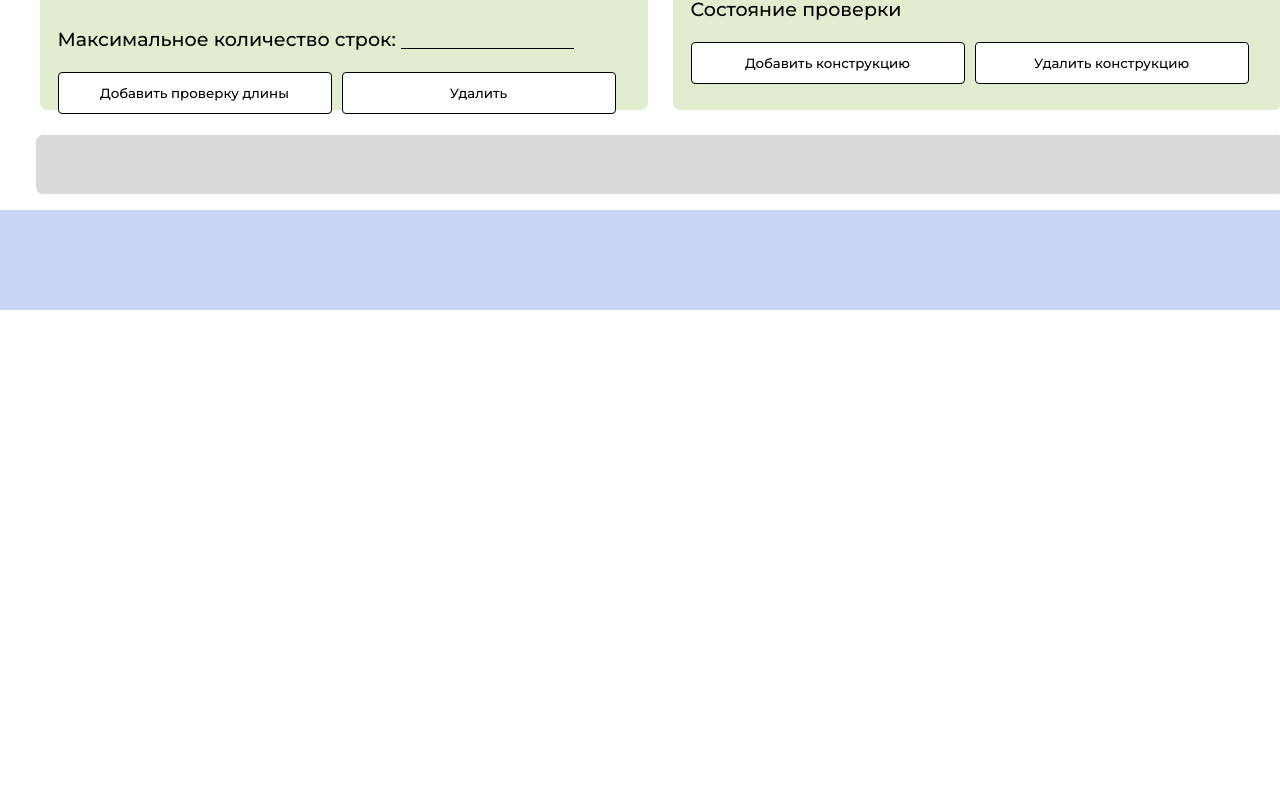
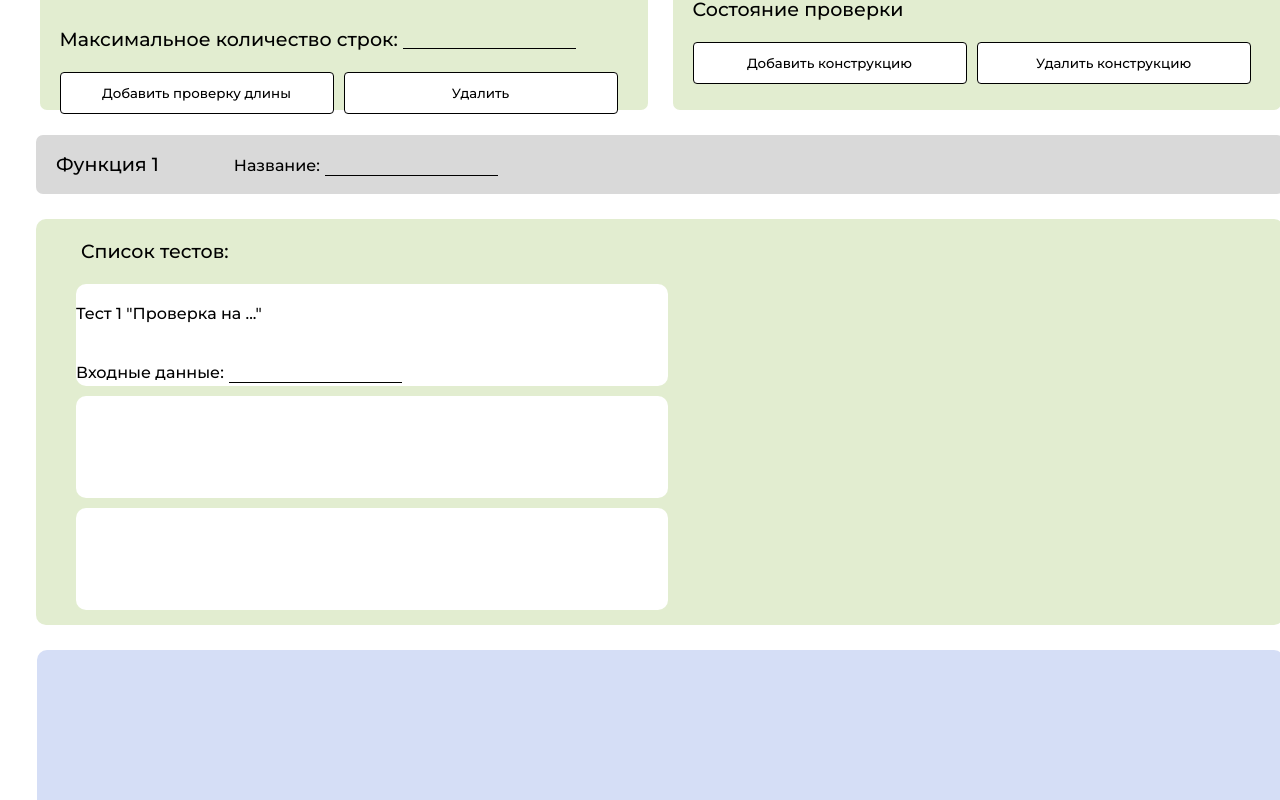
Before and after one commit to DailyPepper/sdo-react, a React (Create React App) app in the folder sdo/: page /editingLaboratoryPrep in a window 1280 px wide. Shown: the part 600-1400 px from the top of the page. Before the commit the page ends 910 px from the top, so only its background shows below. Built offline with nearby package versions, Linux system fonts and the light colour scheme.

Commit message:
new page block

```diff
--- a/sdo/src/components/BreadCrumbs.jsx
+++ b/sdo/src/components/BreadCrumbs.jsx
@@ -31,7 +31,6 @@ const Bread = () => {
         "editingLaboratoryPrep": "Редактирование лабораторной работы",
         "Registration" : "Регистрация",
         "profile" : "Личный кабинет",
-
     };
 
 
--- a/sdo/src/pages/PrepodRedLab/PrepodRedLab.jsx
+++ b/sdo/src/pages/PrepodRedLab/PrepodRedLab.jsx
@@ -5,6 +5,24 @@ const Section = styled.section`
     display: flex;
     justify-content: center;
     flex-wrap: nowrap;
+`
+const BigBlock = styled.div`
+    width: ${({$BigWeight}) => ($BigWeight ? '1248px' : '1247px')};
+    height: ${({$BigHeight}) => ($BigHeight ? '406px' : '357px')};
+    background-color: ${({$BigFon}) => ($BigFon ? '#E2EDD0' : '#D5DEF6')};
+    border-radius: 10px;
+`
+const MinBlock = styled.div`
+    width: 592px;
+    height: 102px;
+    border-radius: 10px;
+    background-color: #FFFFFF;
+
+`
+const UlMinBlock = styled.ul`
+    display: flex;
+    flex-direction: column;
+    gap: 10px;
 `
 const UlList = styled.ul`
     display: flex;
@@ -20,7 +38,7 @@ const UlList = styled.ul`
         list-style-type: none;
     }
     .editing__block-Two{
-    padding: 0px 35px 20px 18px;
+        padding: 0px 30px 0px 20px;
     }
     .editing__block-text{
     color: #000;
@@ -56,6 +74,16 @@ const UlList = styled.ul`
         display: flex;
         gap: 10px;
     }
+    .editing__block{
+        padding: 0px 30px 0px 20px;
+        display: flex;
+        gap: 75px;
+        align-items: baseline;
+    }
+    .editing__block-name{
+        display: flex;
+        align-items: baseline;
+    }
 `
 const List = styled.li`
   width: ${({ $Block }) => ($Block ? '1248px' : '608px')};
@@ -77,9 +105,11 @@ const NameLab = styled.h3`
 const TitleBlock = styled.h3`
     color: #000;
     font-family: "Montserrat";
-    font-size: 19px;
-    font-weight: 500;
+    font-size: ${({$FontSize}) => ($FontSize ? '16px' : '19px')};
+    font-weight: ${({$FontWeight}) => ($FontWeight ? '400' : '500')};
     line-height: 27px;
+    padding-left: ${({$Padding}) => ($Padding ? '45px' : '0px')};
+    /* width: ${({$Width}) => ($Width ? '194px' : '221px')}; */
 `
 const ButtonAdd = styled.button`
     font-family: "Montserrat";
@@ -183,10 +213,60 @@ const PrepodRedLab = () => {
                     </div>
                 </li>
                 <List $Block>
-                    <div className="editing__block-Two">
+                    <div className="editing__block">
+                        <TitleBlock >
+                            Функция 1
+                        </TitleBlock>
+                        <div className="editing__block-name">
+                            <TitleBlock $FontSize $FontWeight>
+                                Название:
+                            </TitleBlock>
+                                <input type="text" className="some-input"/>
+                        </div>
+                    </div>
+                </List>
+                <BigBlock $BigFon $BigHeight $BigWeight>
+                    <div>
+                        <TitleBlock $Padding>
+                            Cписок тестов:
+                        </TitleBlock>
+                        <UlMinBlock>
+                            <MinBlock>
+                                <div>
+                                    <TitleBlock $FontSize $FontWeight >
+                                        Тест 1 "Проверка на ..."
+                                    </TitleBlock>
+                                    <div className="editing__block-name">
+                                        <TitleBlock $FontSize $FontWeight>
+                                            Входные данные:
+                                        </TitleBlock>
+                                            <input type="text" className="some-input"/>
+                                    </div>
+                                    <div className="editing__block-name">
+                                        <TitleBlock $FontSize $FontWeight>
+                                           Вывод:
+                                        </TitleBlock>
+                                            <input type="text" className="some-input"/>
+                                    </div>
+                                </div>
+
+                            </MinBlock>
+                            <MinBlock>
+
+                            </MinBlock>
+                            <MinBlock>
+
+                            </MinBlock>
+                        </UlMinBlock>
 
                     </div>
-                </List>
+                    <div>
+
+                    </div>
+                </BigBlock>
+                <BigBlock >
+
+                </BigBlock>
             </UlList>
         </Section>
         </>
```
